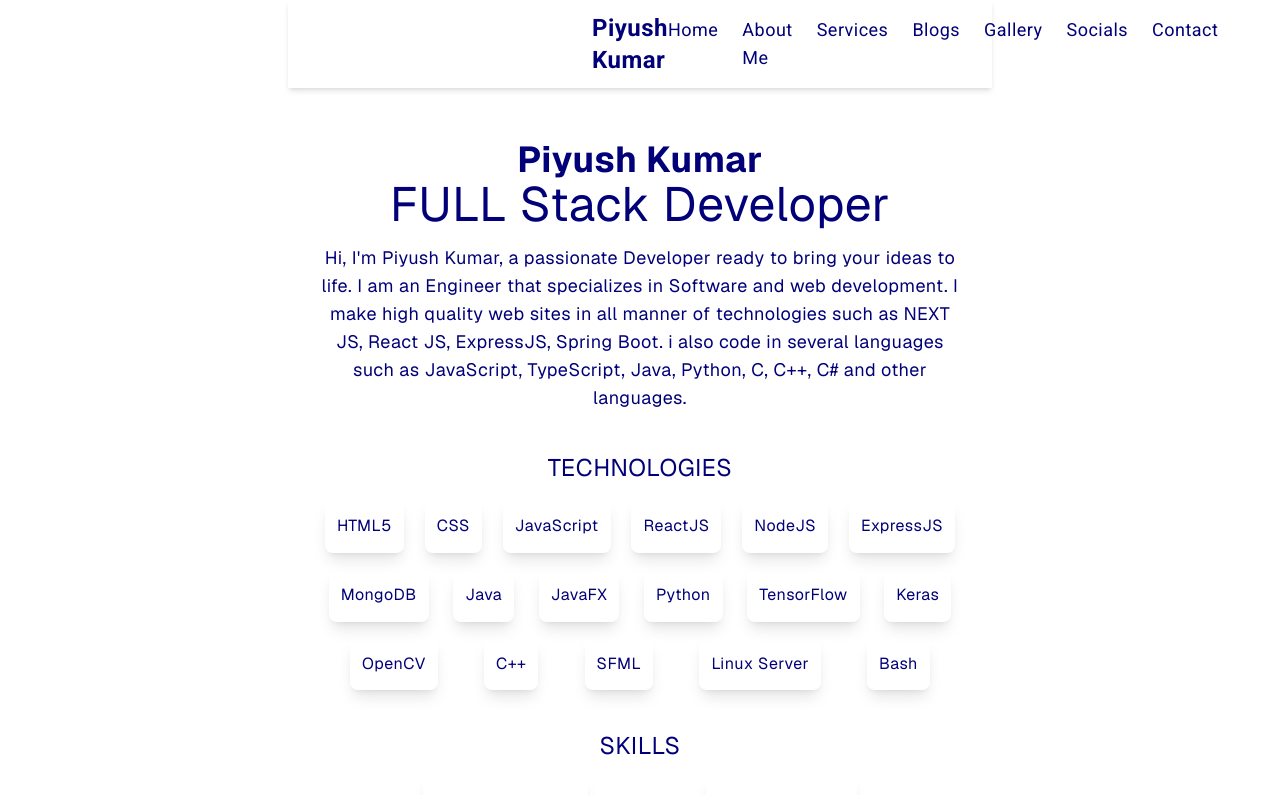
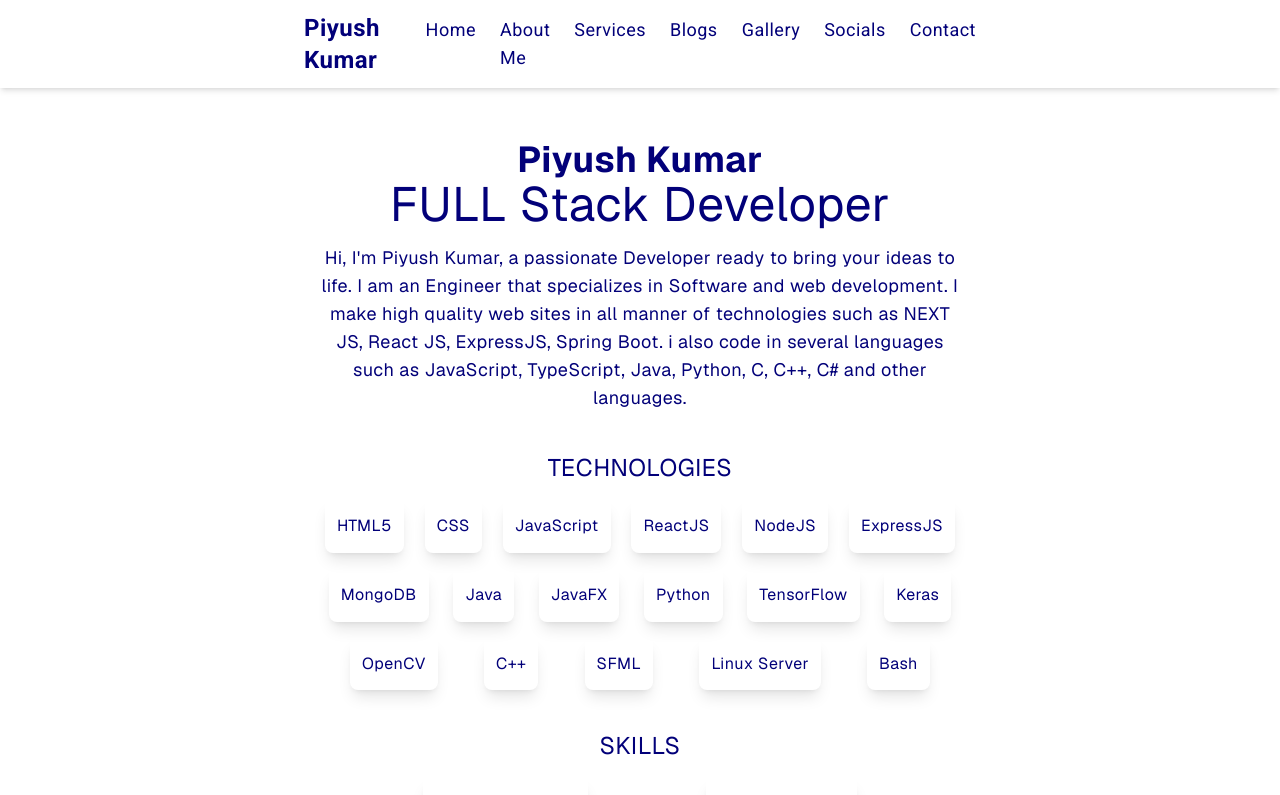
Before and after one commit to ipiyushkumar/Portfolio, a Next.js app: page / in a window 1280 px wide. Shown: the top 795 px of the page. Built offline with nearby package versions, Linux system fonts and the light colour scheme.

Commit message:
only the width of main content shrinks

```diff
--- a/src/app/layout.tsx
+++ b/src/app/layout.tsx
@@ -28,11 +28,13 @@ export default function RootLayout({
   return (
     <html lang="en">
       <body
-        className={`${geistSans.variable} ${geistMono.variable} antialiased sm:mx-72`}
+        className={`${geistSans.variable} ${geistMono.variable} antialiased `}
       >
         <SpeedInsights />
         <Navigation />
-        {children}
+        <div className="sm:mx-72">
+          {children}
+        </div>
         <Footer />
       </body>
     </html>
```
